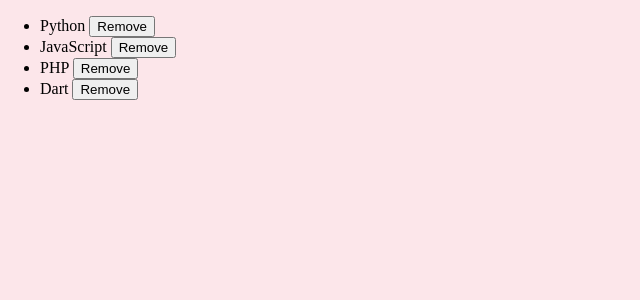
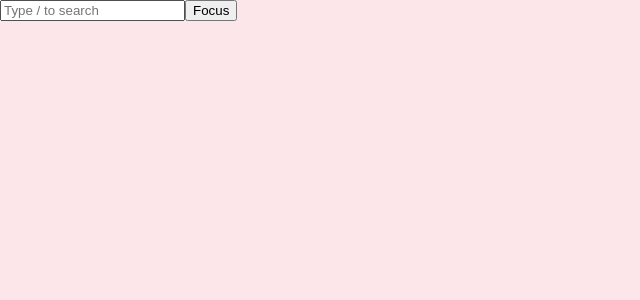
Before and after one commit to pufulet-dev/react-course-july-2024, a React (Create React App) app: page / in a window 1280 px wide. Shown: the top 300 px of the page, without its empty margins (0-640 px from the left). Built offline with nearby package versions, Linux system fonts and the light colour scheme.

Commit message:
Remaining practice on "Foundations" Course Section

```diff
--- a/src/App.js
+++ b/src/App.js
@@ -4,6 +4,8 @@ import SimpleToDoList from "./SimpleToDoList";
 import TabList from "./TabList";
 import RemovableItemList from "./RemovableItemList";
 import RemovableItemList2 from "./RemovableItemList2";
+import InputEditSaveExercise from './InputEditSaveExercise';
+import SearchInput from "./SearchInput";
 
 // const languages = ['JavaScript', 'PHP', 'Ruby', 'C#'];
 
@@ -38,15 +40,33 @@ import RemovableItemList2 from "./RemovableItemList2";
 // }
 
 
+// function App() {
+//   return (
+//      <RemovableItemList2 items={[
+//         'Python',
+//         'JavaScript',
+//         'PHP',
+//         'Dart'
+//      ]}/>
+//   );
+// }
+
+// function App () {
+//   return (
+//     <>
+//       <InputEditSaveExercise />
+//     </>
+//   );
+// }
+
+
+// SEARCH INPUT EXERCISE
+
 function App() {
   return (
-     <RemovableItemList2 items={[
-        'Python',
-        'JavaScript',
-        'PHP',
-        'Dart'
-     ]}/>
+     <SearchInput />
   );
 }
 
+
 export default App;
--- /dev/null
+++ b/src/InputEditSaveExercise.js
@@ -0,0 +1,44 @@
+import React, { useState, useRef, useEffect } from 'react';
+
+
+function InputEditSaveExercise () {
+
+    const [inputValue, setInputValue] = useState("type smth here...");
+    const [disabled, setDisabled] = useState(true);
+    const my_input = useRef();
+
+    // on change of disabled variable, the input should be either focused or unfocused;
+    useEffect(() => {
+        if (!disabled) {
+            my_input.current.focus();
+        }
+    }, [disabled])
+
+    function editHandler () {
+        setDisabled(false); // disabled is false
+    }
+
+    function saveHandler () {
+        setDisabled(true); // disabled is true
+    }
+
+    function inputChangeHandler (e) {
+        setInputValue(e.target.value);
+    }
+
+    return (
+        <>
+            <input type="text" value={inputValue} disabled={disabled} ref={my_input} onChange={inputChangeHandler}/>
+            {
+                disabled
+                ? <button onClick={editHandler}> Edit </button>
+                : <button onClick={saveHandler}> Save </button>
+            }
+
+        </>
+    )
+}
+
+
+
+export default InputEditSaveExercise;
--- /dev/null
+++ b/src/SearchInput.js
@@ -0,0 +1,30 @@
+import React, { useEffect, useRef } from 'react';
+
+function SearchInput () {
+
+    const input = useRef();
+
+    useEffect(() => {
+        window.addEventListener('keydown', (e) => {
+            if (e.key === '/' && document.activeElement === document.body) {
+                e.preventDefault();
+                input.current.focus();
+            }
+        })
+    }, []);
+
+    function onFocus () {
+        input.current.focus();
+    }
+
+    return (
+        <div>
+            <input ref={input} type="text" placeholder="Type / to search" />
+            <button onClick={onFocus}> Focus </button>
+        </div>
+    );
+}
+
+
+
+export default SearchInput;
```
